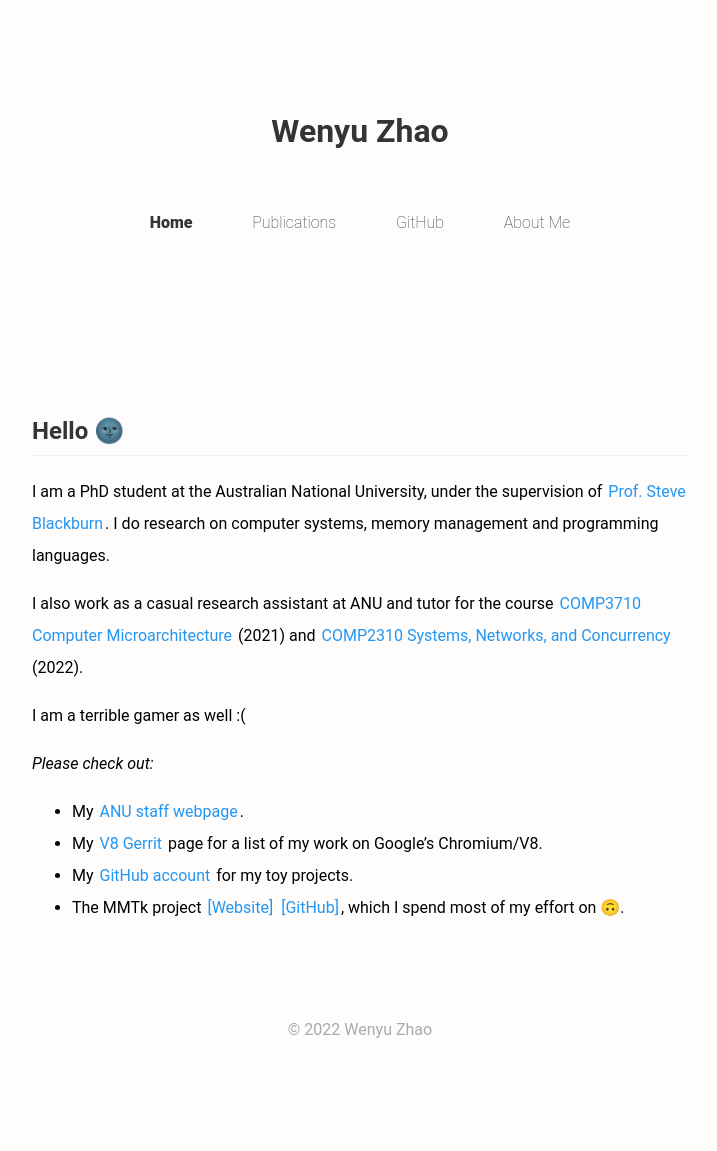
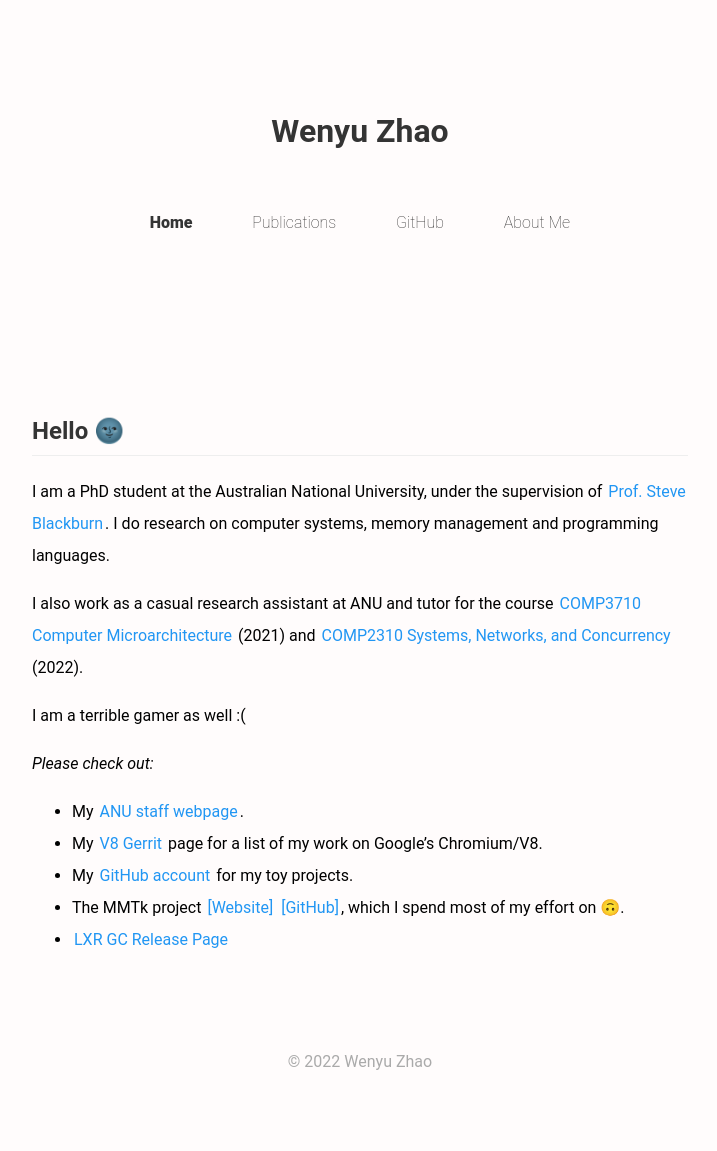
Before and after one commit to wenyuzhao/wenyuzhao.github.io, a Jekyll site: the page built from index.md, in a window 1280 px wide. Shown: the whole page, without its empty margins (280-997 px from the left). Built offline with Jekyll 4.4.1, drawn with Linux system fonts in a browser that asks for light colours; our own code applies the rules of GitHub Pages for plain Markdown files; before the commit the page ends 1119 px from its top, so only the background shows below that.

Commit message:
Add LXR release page link

```diff
--- a/index.md
+++ b/index.md
@@ -20,3 +20,4 @@ _Please check out:_
 * My [V8 Gerrit](https://chromium-review.googlesource.com/q/owner:%22Wenyu+Zhao%22) page for a list of my work on Google's Chromium/V8.
 * My [GitHub account](https://github.com/wenyuzhao) for my toy projects.
 * The MMTk project [[Website]](https://www.mmtk.io) [[GitHub]](https://github.com/mmtk), which I spend most of my effort on 🙃.
+* [LXR GC Release Page](https//lxr.wenyu.me)
```
